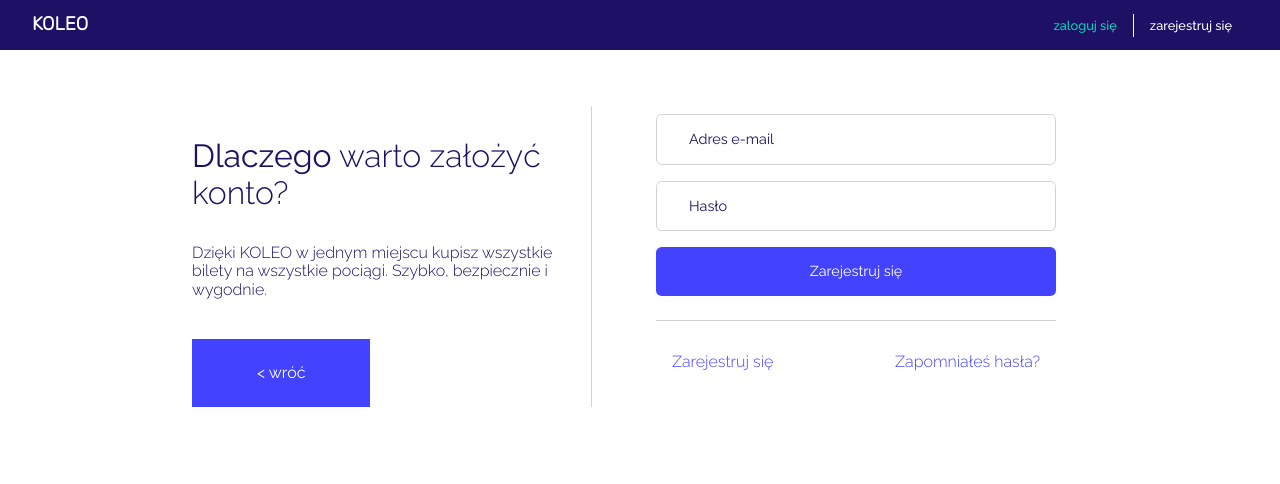
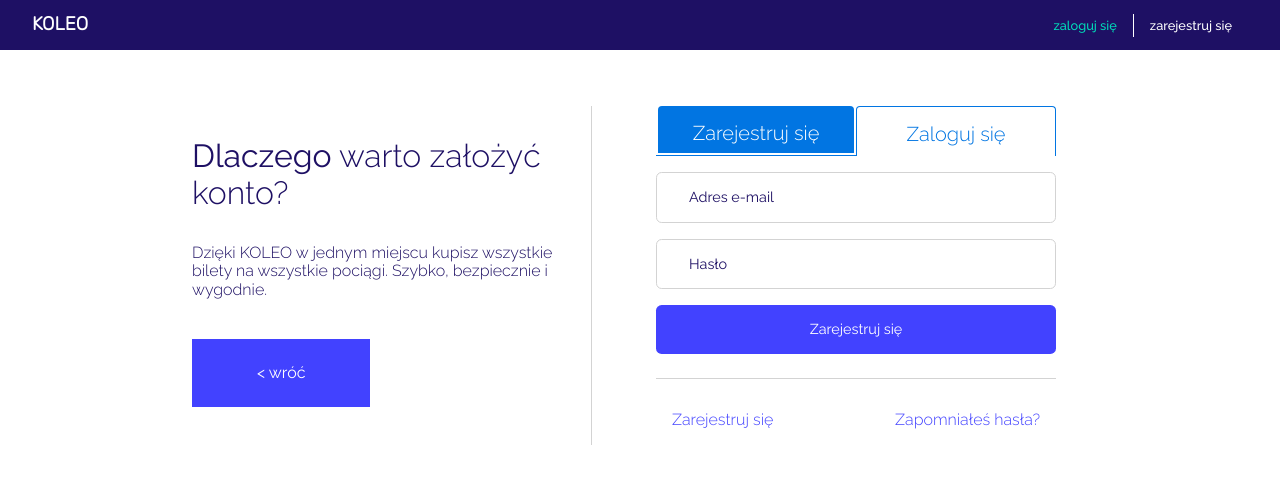
Before and after one commit to marcinwilkdev/koleo-clone-frontend, a React (Create React App) app: page /signin in a window 1280 px wide. Shown: the top 484 px of the page. Built offline with nearby package versions, Linux system fonts and the light colour scheme.

Commit message:
create AuthNav component

```diff
--- /dev/null
+++ b/src/components/Auth/AuthNav.tsx
@@ -0,0 +1,40 @@
+import React from "react";
+import { Link, useLocation } from "react-router-dom";
+import classes from "./styles/AuthNav.module.css";
+
+interface AuthNavItemProps {
+    path: string;
+    label: string;
+    chosen: boolean;
+}
+
+const AuthNavItem: React.FC<AuthNavItemProps> = ({ path, label, chosen }) => {
+    let compiledClassName = classes.wrapper;
+
+    if(!chosen) {
+        compiledClassName += " " + classes.helper;
+    }
+
+    const linkClassName = chosen ? classes.chosen : classes.other;
+
+    return (
+        <div className={compiledClassName}>
+            <Link to={path} className={linkClassName}>
+                {label}
+            </Link>
+        </div>
+    );
+};
+
+const AuthNav: React.FC = () => {
+    const { pathname } = useLocation();
+
+    return (
+        <div className={classes.nav}>
+            <AuthNavItem label="Zarejestruj się" path="/signup" chosen={pathname === "/signup"} />
+            <AuthNavItem label="Zaloguj się" path="/signin" chosen={pathname === "/signin"} />
+        </div>
+    );
+};
+
+export default AuthNav;
--- a/src/components/Auth/Signin.tsx
+++ b/src/components/Auth/Signin.tsx
@@ -2,12 +2,14 @@ import React from "react";
 import { Link } from "react-router-dom";
 import Button from "../UI/Button/Button";
 import Input from "../UI/Input/Input";
+import AuthNav from "./AuthNav";
 
 import classes from "./styles/Signin.module.css";
 
 const Signin: React.FC = () => {
     return (
         <div className={classes.signin}>
+            <AuthNav />
             <form>
                 <Input type="email" placeholder="Adres e-mail" />
                 <Input type="password" placeholder="Hasło" />
--- a/src/components/Auth/Signup.tsx
+++ b/src/components/Auth/Signup.tsx
@@ -2,19 +2,21 @@ import React from 'react';
 import { Link } from 'react-router-dom';
 import Button from '../UI/Button/Button';
 import Input from '../UI/Input/Input';
+import AuthNav from './AuthNav';
 
 import classes from "./styles/Signup.module.css";
 
 const Signup: React.FC = () => {
     return (
         <div className={classes.signup}>
+            <AuthNav />
             <form>
                 <Input type="email" placeholder="Adres e-mail"/>
                 <Input type="password" placeholder="Hasło (co najmniej 8 znaków)"/>
                 <Input type="password" placeholder="Potwierdzenie hasła (co najmniej 8 znaków)"/>
                 <Button type="submit">Zarejestruj się</Button>
             </form>
-            <p>Masz juz konto? <Link to="/signin">Zaloguj się</Link></p>
+            <p>Masz juz konto? <Link className={classes.bottomLink} to="/signin">Zaloguj się</Link></p>
         </div>
     );
 }
--- /dev/null
+++ b/src/components/Auth/styles/AuthNav.module.css
@@ -0,0 +1,48 @@
+.nav {
+    display: flex;
+
+    margin-bottom: 0.5rem;
+
+    font-size: 125%;
+}
+
+.wrapper,
+.helper {
+    width: 50%;
+    display: flex;
+    justify-content: center;
+    align-items: center;
+}
+
+.helper {
+    border-bottom: 1px solid #0175E2;
+}
+
+.other,
+.chosen {
+    padding: 1rem;
+    padding-bottom: 0.5rem;
+    width: 50%;
+    text-align: center;
+
+    border-top-left-radius: 0.25rem;
+    border-top-right-radius: 0.25rem;
+}
+
+.other {
+    width: 100%;
+
+    background-color: #0175E2;
+    color: white;
+    margin: 0.125rem;
+    margin-top: 0;
+}
+
+.chosen {
+    width: 100%;
+
+    border: 1px solid #0175E2;
+    height: 100%;
+    border-bottom: none;
+    color: #0175E2;
+}
--- a/src/components/Auth/styles/Signin.module.css
+++ b/src/components/Auth/styles/Signin.module.css
@@ -37,10 +37,10 @@
     justify-content: space-between;
 }
 
-.signin a {
+.bottom a {
     color: rgb(66, 66, 255);
 }
 
-.signin a:hover {
+.bottom a:hover {
     color: rgb(51, 194, 161);
 }
--- a/src/components/Auth/styles/Signup.module.css
+++ b/src/components/Auth/styles/Signup.module.css
@@ -32,10 +32,10 @@
     background-color: rgb(163, 184, 255);
 }
 
-.signup a {
+.bottomLink {
     color: rgb(66, 66, 255);
 }
 
-.signup a:hover {
+.bottomLink:hover {
     color: rgb(51, 194, 161);
 }
```
